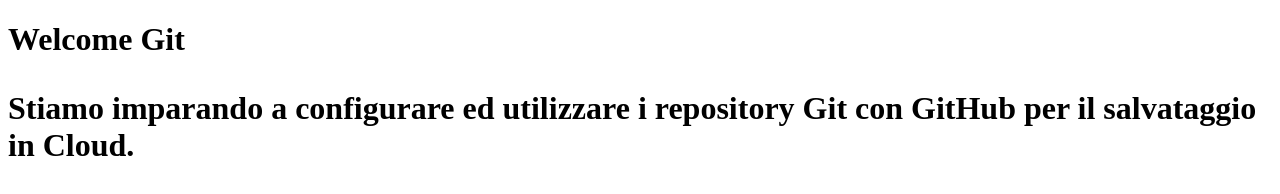
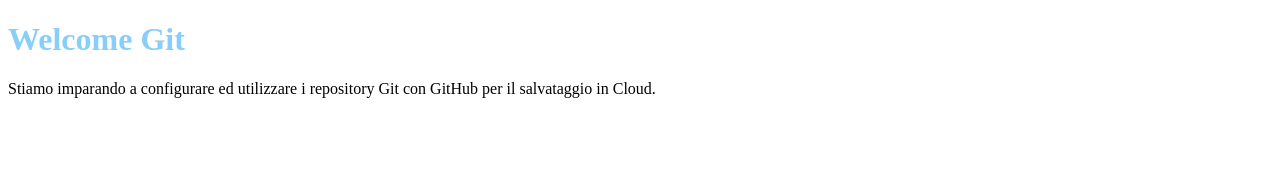
Before and after one commit to gottadaniele/git-tutorial, a plain HTML site: page index.html in a window 1280 px wide. Drawn offline with Linux system fonts and the light colour scheme.

Commit message:
Aggiunto foglio di stile

```diff
--- a/index.html
+++ b/index.html
@@ -2,13 +2,12 @@
 <html>
     <head>
         <title>Test Git</title>
+        <link rel="stylesheet" href="style.css">
     </head>
     <body>
-        <h1>
-            Welcome Git
-            <p>
-                Stiamo imparando a configurare ed utilizzare i repository Git con GitHub per il salvataggio in Cloud.
-            </p>
-        </h1>
+        <h1> Welcome Git</h1>
+        <p>
+            Stiamo imparando a configurare ed utilizzare i repository Git con GitHub per il salvataggio in Cloud.
+        </p>
     </body>
 </html>
--- /dev/null
+++ b/style.css
@@ -0,0 +1,3 @@
+h1{
+    color: lightskyblue;
+}
```
Also changed, not shown: 1 other file.
